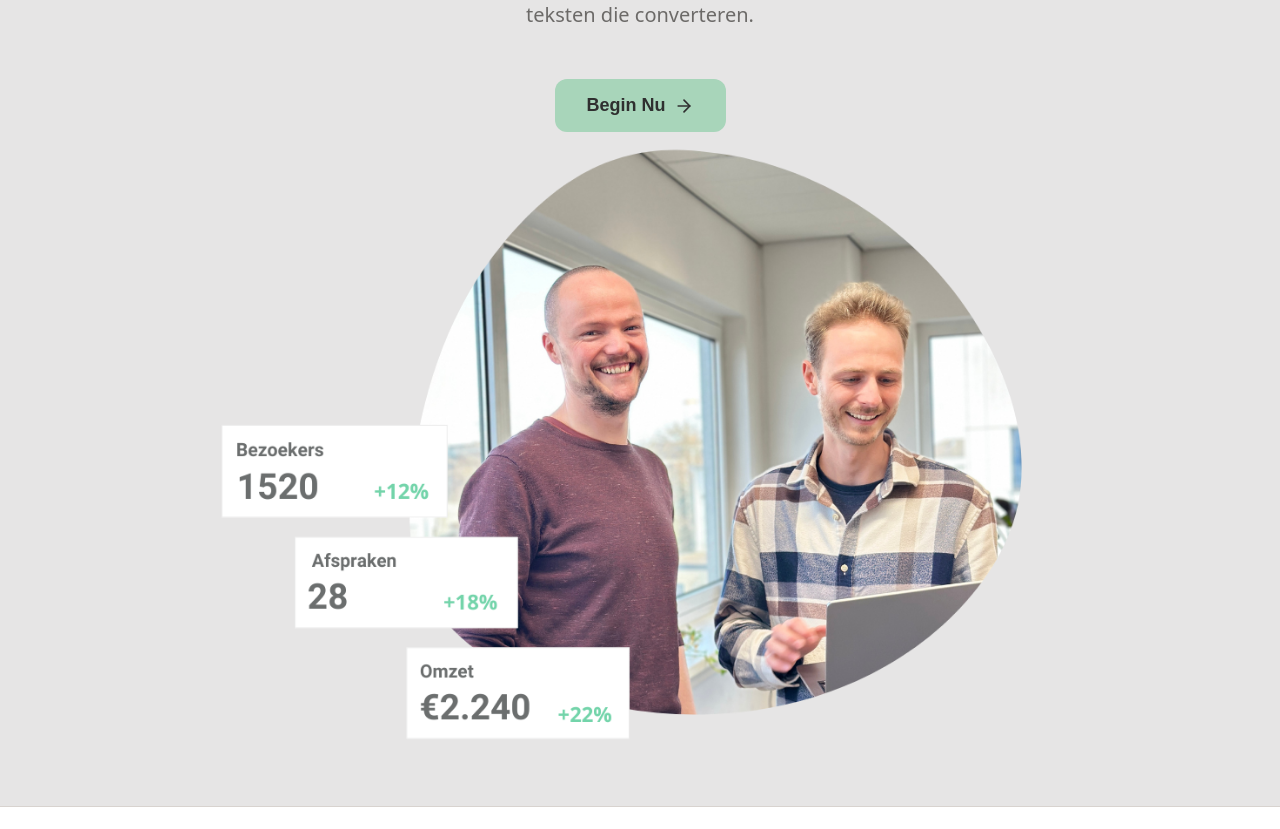
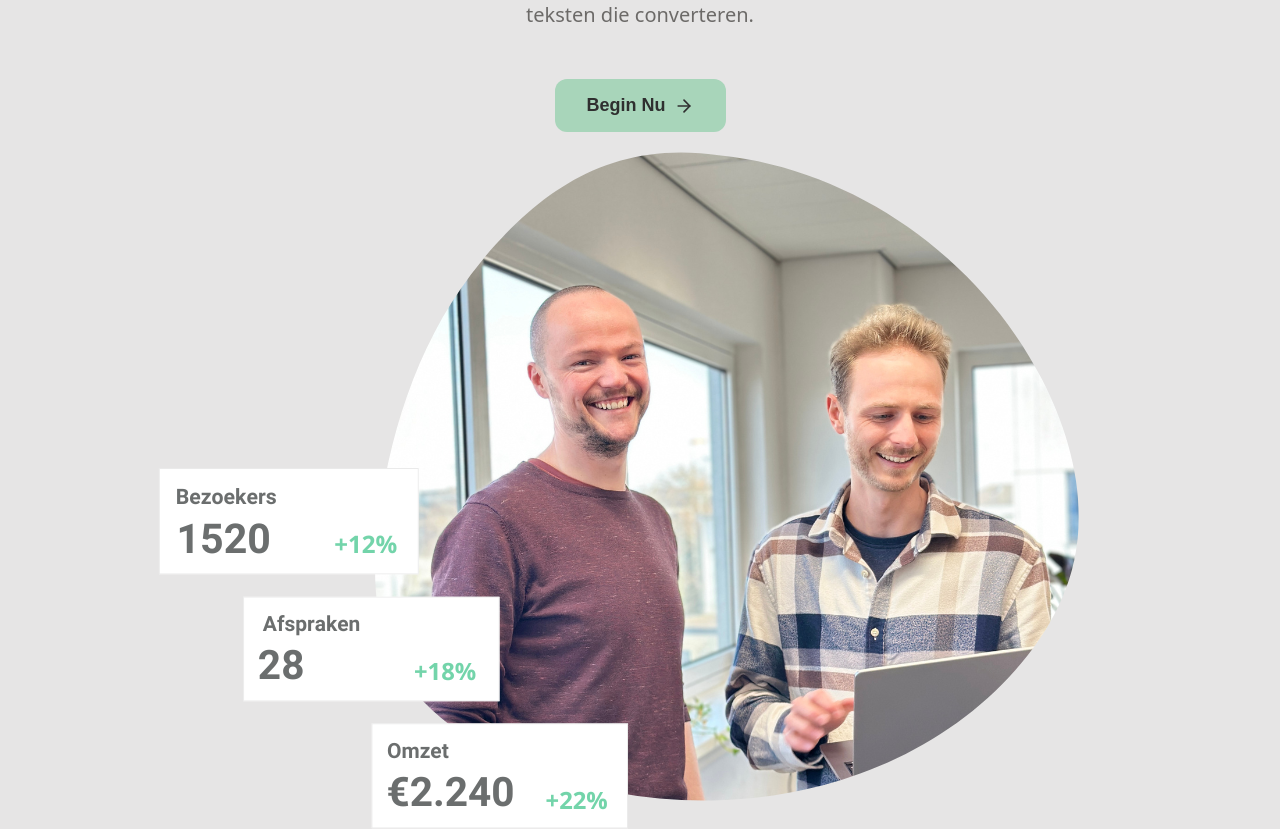
Before and after one commit to bloomsite/website-copy-ai, a React (Vite) app in the folder frontend/: page / in a window 1280 px wide. Shown: the part 520-1349 px from the top of the page. Built offline with nearby package versions, Linux system fonts and the light colour scheme.

Commit message:
natural width for hero image

```diff
--- a/frontend/src/pages/Home/Home.css
+++ b/frontend/src/pages/Home/Home.css
@@ -102,7 +102,7 @@
 }
 
 .hero-image img {
-  max-width: 80%;
+  max-width: 100%;
   height: auto;
   border-radius: var(--radius-lg);
 }
```
